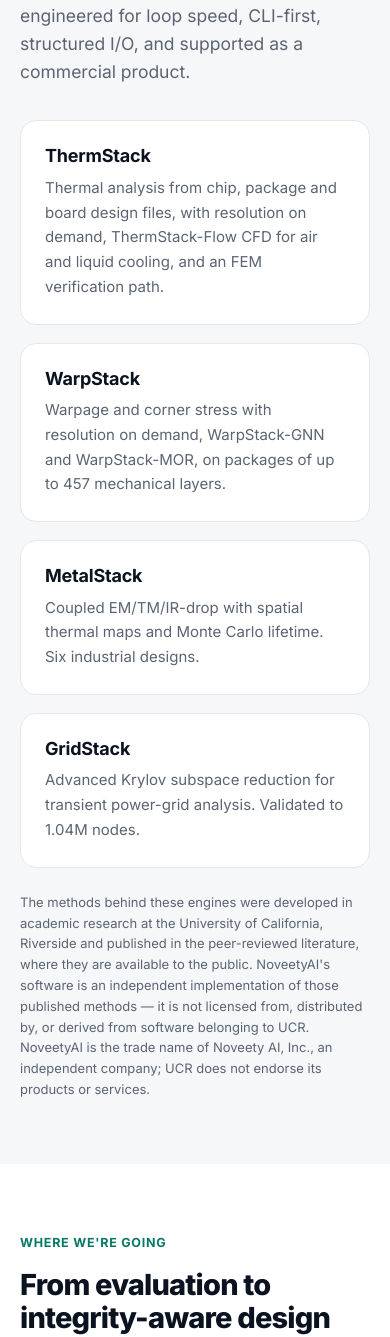
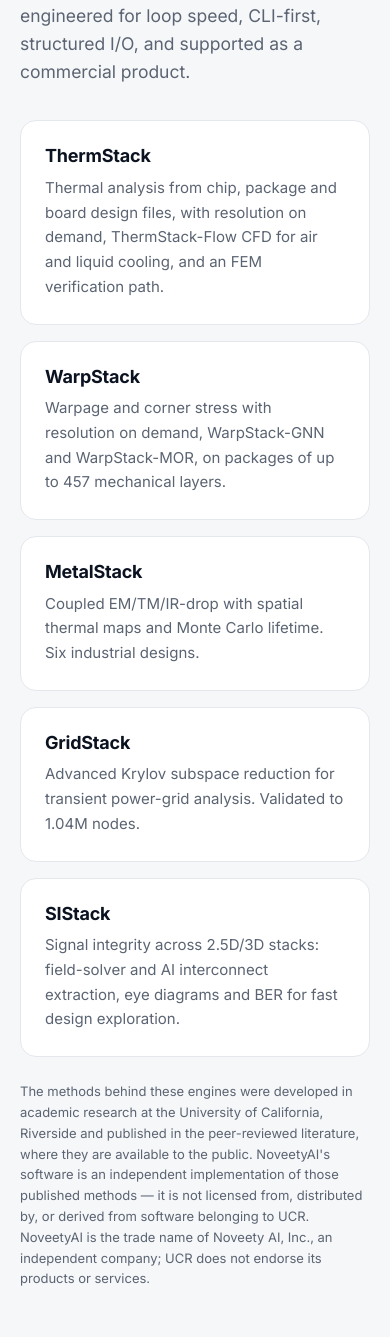
Before and after one commit to sheldonucr/noveetyAI_io, a plain HTML site: page about.html in a window 390 px wide. Shown: the part 7104-8441 px from the top of the page. Drawn offline with Linux system fonts and the light colour scheme.

Commit message:
Show SIStack alongside the other four tools on every page
products.html: SIStack row in the adaptive-reasoning table and in the
coupled-effects map; meta description no longer says coming soon.
about.html: SIStack engine card (new .grid-5), careers list and demo
link. whitepapers.html: SIStack series card and meta description.

Co-Authored-By: Claude Opus 5.5 <noreply@anthropic.com>
Claude-Session: https://claude.ai/code/session_014W9fy3BwnEsnCyLhFZyPd6

```diff
--- a/about.html
+++ b/about.html
@@ -213,7 +213,7 @@
       assembly. We then built our own production implementation of each method:
       engineered for loop speed, CLI-first, structured I/O, and supported as a commercial product.</p>
 
-    <div class="grid-4" style="margin-top:34px">
+    <div class="grid-5" style="margin-top:34px">
       <div class="card t-therm reveal">
         <h3>ThermStack</h3>
         <p>Thermal analysis from chip, package and board design files, with resolution on demand, ThermStack-Flow CFD for air and liquid cooling, and an FEM verification path.</p>
@@ -229,6 +229,10 @@
       <div class="card t-gridstack reveal">
         <h3>GridStack</h3>
         <p>Advanced Krylov subspace reduction for transient power-grid analysis. Validated to 1.04M nodes.</p>
+      </div>
+      <div class="card t-si reveal">
+        <h3>SIStack</h3>
+        <p>Signal integrity across 2.5D/3D stacks: field-solver and AI interconnect extraction, eye diagrams and BER for fast design exploration.</p>
       </div>
     </div>
 
@@ -291,7 +295,7 @@
         <h3>What you'll do</h3>
         <ul class="feature-list">
           <li>Lead technical evaluations and benchmarks on customer designs, from setup to results review</li>
-          <li>Integrate ThermStack, WarpStack, MetalStack and GridStack into customer EDA and packaging flows</li>
+          <li>Integrate ThermStack, WarpStack, MetalStack, GridStack and SIStack into customer EDA and packaging flows</li>
           <li>Build scripts, reference flows and examples, and train customer engineers</li>
           <li>Work with our R&amp;D team on customer issues and feed field requirements into the roadmap</li>
           <li>Support pre-sales: technical presentations, demos and proposals</li>
@@ -417,6 +421,7 @@
             <li><a href="mailto:noveetyai@noveetymanagement.com?subject=WarpStack%20demo%20request&amp;body=Organization%3A%0AStack%20(dies%2Flayers)%3A%0AUse%20case%3A%0A"><b>WarpStack</b> demo</a></li>
             <li><a href="mailto:noveetyai@noveetymanagement.com?subject=MetalStack%20demo%20request&amp;body=Organization%3A%0ADesign%2Fflow%3A%0AUse%20case%3A%0A"><b>MetalStack</b> demo</a></li>
             <li><a href="mailto:noveetyai@noveetymanagement.com?subject=GridStack%20demo%20request&amp;body=Organization%3A%0AGrid%20size%20(nodes)%3A%0AUse%20case%3A%0A"><b>GridStack</b> demo</a></li>
+            <li><a href="mailto:noveetyai@noveetymanagement.com?subject=SIStack%20demo%20request&amp;body=Organization%3A%0AStack%20(dies%2C%20bonds%2C%20TSVs)%3A%0AInterfaces%20and%20data%20rates%3A%0A"><b>SIStack</b> demo</a></li>
           </ul>
         </div>
 
--- a/assets/css/style.css
+++ b/assets/css/style.css
@@ -283,7 +283,8 @@ section { padding: 96px 0; }
 .grid-2 { display: grid; grid-template-columns: repeat(2, 1fr); gap: 22px; }
 .grid-3 { display: grid; grid-template-columns: repeat(3, 1fr); gap: 22px; }
 .grid-4 { display: grid; grid-template-columns: repeat(4, 1fr); gap: 18px; }
-.grid-2 > *, .grid-3 > *, .grid-4 > *, .roadmap > * { min-width: 0; }
+.grid-5 { display: grid; grid-template-columns: repeat(5, 1fr); gap: 16px; }
+.grid-2 > *, .grid-3 > *, .grid-4 > *, .grid-5 > *, .roadmap > * { min-width: 0; }
 .card {
   background: var(--paper); border: 1px solid var(--line); border-radius: var(--r);
   padding: 24px; transition: box-shadow .2s, border-color .2s;
@@ -605,7 +606,7 @@ a.wp-card:hover { text-decoration: none; box-shadow: var(--shadow); border-color
   .hero-visual { max-width: 640px; }
   .window.float { left: 0; }
   .adapt-grid { grid-template-columns: 1fr; }
-  .grid-4 { grid-template-columns: repeat(2, 1fr); }
+  .grid-4, .grid-5 { grid-template-columns: repeat(2, 1fr); }
   .grid-3, .capabilities.three { grid-template-columns: repeat(2, 1fr); }
   .roadmap { grid-template-columns: 1fr; }
   .tool-detail .cols { grid-template-columns: 1fr; }
@@ -653,7 +654,7 @@ a.wp-card:hover { text-decoration: none; box-shadow: var(--shadow); border-color
   .adapt-card, .capability, .evidence > div, .wp-card { padding: 22px; }
   .rung { grid-template-columns: 1fr auto; }
   .rung .lv { display: none; }
-  .grid-2, .grid-3, .grid-4, .capabilities, .capabilities.three, .wp-list, .evidence { grid-template-columns: 1fr; }
+  .grid-2, .grid-3, .grid-4, .grid-5, .capabilities, .capabilities.three, .wp-list, .evidence { grid-template-columns: 1fr; }
   .section-heading { margin-bottom: 30px; }
   .contact-band { padding: 64px 0; }
   .contact-inner { display: block; padding: 30px 24px; border-radius: 22px; }
```
Also changed, not shown: products.html (+10 -1 lines), whitepapers.html (+12 -1 lines), 1 other file.
